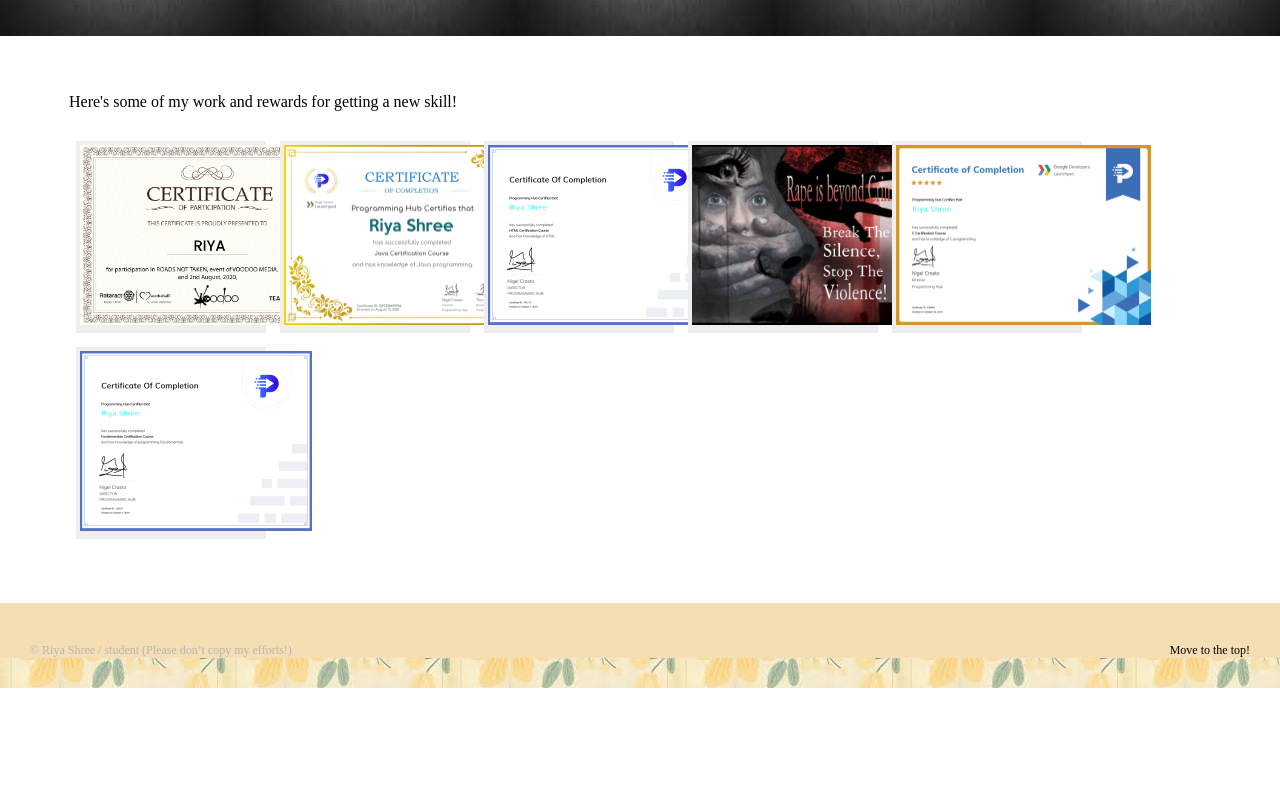
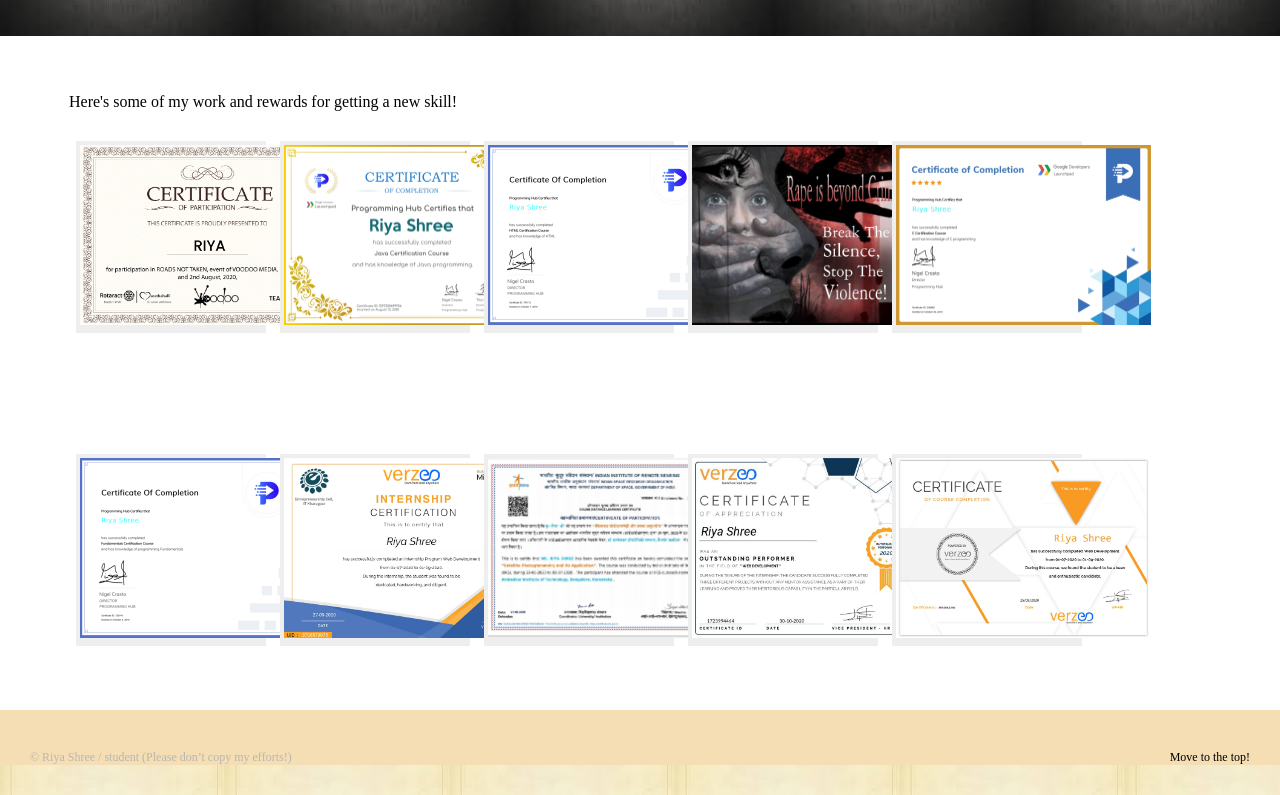
Before and after one commit to Riya03shree/Riya03shree.github.io, a plain HTML site: page portfolio.html in a window 1280 px wide. Shown: the part 256-1051 px from the top of the page. Before the commit the page ends 944 px from the top, so only its background shows below. Drawn offline with Linux system fonts and the light colour scheme.

Commit message:
Addition of other certificates!

```diff
--- a/portfolio.html
+++ b/portfolio.html
@@ -53,19 +53,35 @@
                 <a href="#"><img src="5.jpg" alt="View more info" style="width: 190; height: 180px;" /></a>
 
             </div>
-
+        </div>
+        <div id="content">
             <div class="portfolio-item">
                 <a href="#"><img src="6.jpg" alt="View more info" style="width: 190; height: 180px;" /></a>
 
             </div>
+            <div class="portfolio-item">
+                <a href="#"><img src="7.jpg" alt="View more info" style="width: 190; height: 180px;" /></a>
 
+            </div>
+            <div class="portfolio-item">
+                <a href="#"><img src="8.jpeg" alt="View more info" style="width: 190; height: 180px;" /></a>
+
+            </div>
+            <div class="portfolio-item">
+                <a href="#"><img src="9.jpg" alt="View more info" style="width: 190; height: 180px;" /></a>
+
+            </div>
+            <div class="portfolio-item">
+                <a href="#"><img src="10.jpg" alt="View more info" style="width: 190; height: 180px;" /></a>
+
+            </div>
         </div>
 
         <div id="footer">
             <p id="copyright">&copy; Riya Shree / student (Please don’t copy my efforts!)</p>
             <p id="back-top"><a href="#">Move to the top!</a></p>
         </div>
-
+    </div>
     </div>
 
 </body>
```
Also changed, not shown: 10.jpg (added), 7.jpg (added), 8.jpeg (added), 9.jpg (added).
